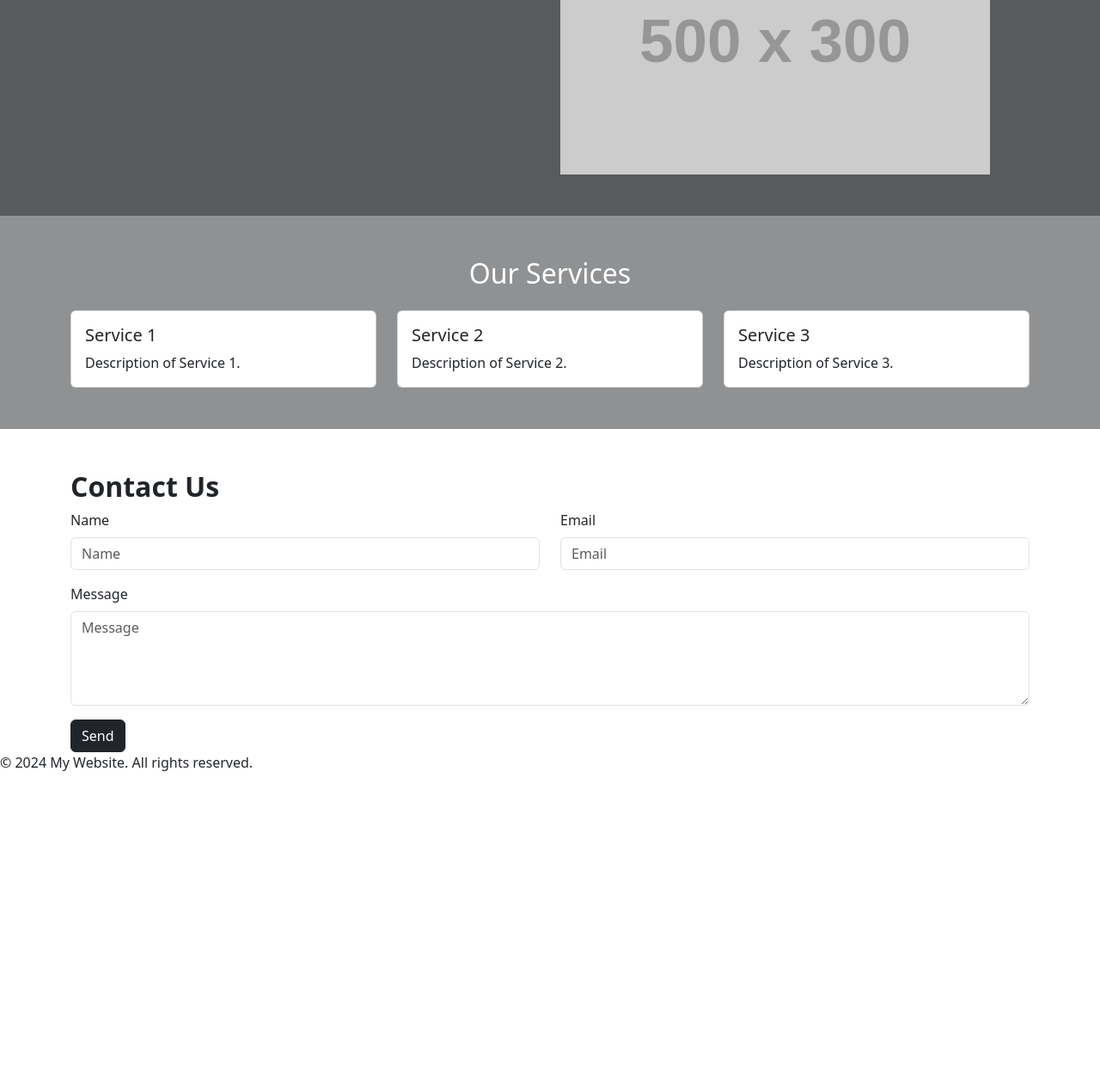
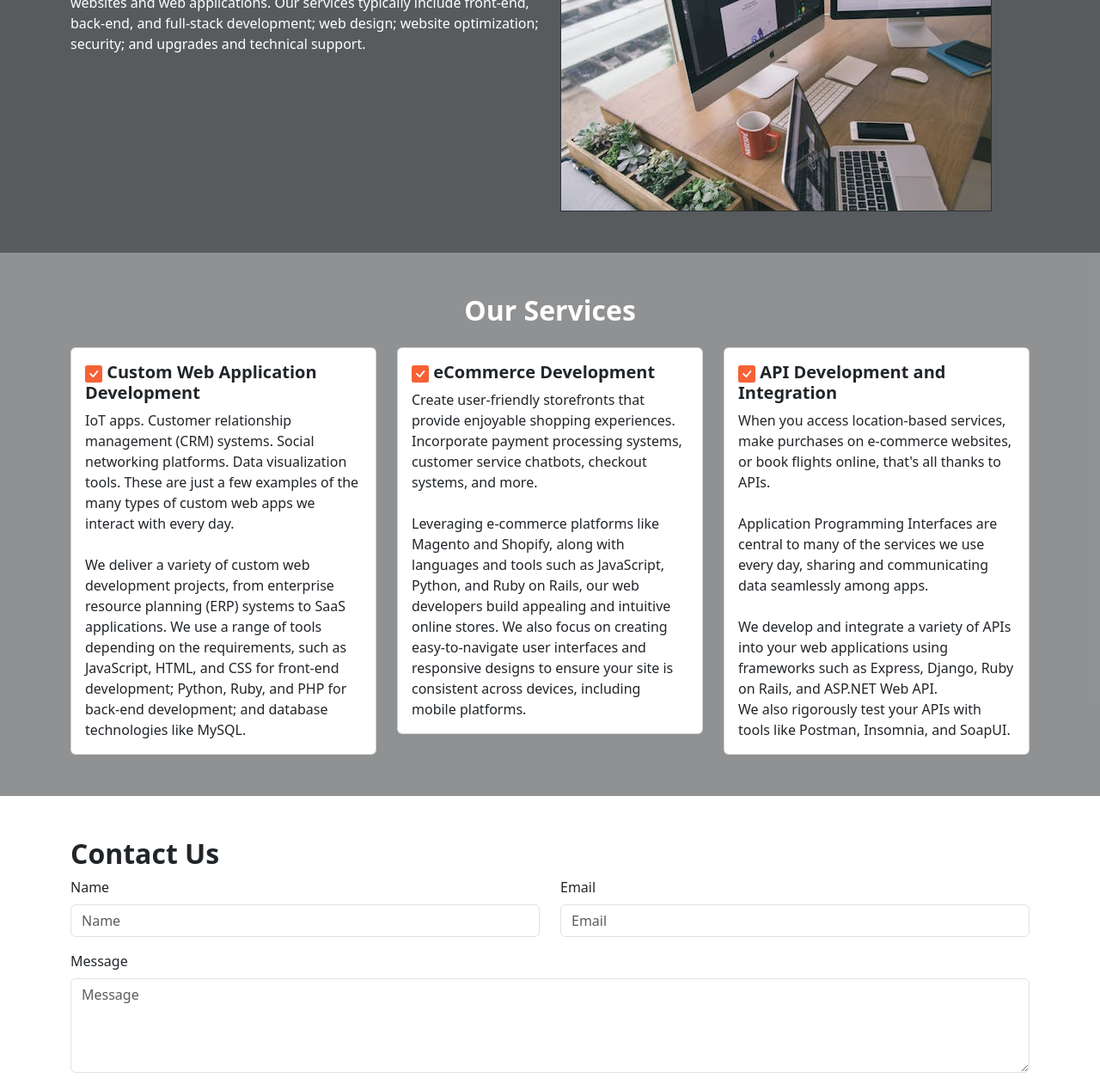
Before and after one commit to JmatthewGit/Zaio-Bootstrap-Project, a plain HTML site: page index.html in a window 1280 px wide. Shown: the part 457-1718 px from the top of the page at 86% size. Before the commit the page ends 1372 px from the top, so only its background shows below. Drawn offline with nearby package versions, Linux system fonts and the light colour scheme; placeholder pictures from the web are drawn by us.

Commit message:
Completed footer/added custom text & img

```diff
--- a/index.html
+++ b/index.html
@@ -6,6 +6,8 @@
     <meta name="viewport" content="width=device-width, initial-scale=1.0">
     <title>My Website</title>
     <link href="https://cdn.jsdelivr.net/npm/bootstrap@5.3.3/dist/css/bootstrap.min.css" rel="stylesheet">
+    <link rel="stylesheet" href="assests">
+    <link rel="shortcut icon" href="assests/Page-icon.svg" type="image/x-icon">
 </head>
 
 <body>
@@ -38,11 +40,11 @@
     <!-- Jumbotron class has been removed by Bootstrap in favour of these utilites -->
 
     <div class="bg-dark-subtle d-flex justify-content-center">
-        <div class="p-5 mb-4">
+        <div class="container p-5 ps-3 mb-4">
             <h2 class="display-5">Welcome to Our Website</h2>
             <p class="lead">We're thrilled to have you here! Discover more about what we do and how we can help you
                 achieve your goals.</p>
-            <a class="text-black" href="#about" role="button">Learn more</a>
+            <a class="text-white btn btn-dark py-2" href="#about" role="button">Learn more</a>
         </div>
     </div>
 
@@ -52,11 +54,13 @@
             <div class="row">
                 <div class="col-md-6">
                     <h2>About Us</h2>
-                    <p>Welcome to our website! We are dedicated to providing quality products and excellent service to
-                        our customers.</p>
+                    <p>Our company specializes in designing, developing, and maintaining websites and web applications.
+                        Our services typically include front-end, back-end, and full-stack development; web design;
+                        website optimization; security; and upgrades and technical support.</p>
                 </div>
                 <div class="col-md-6">
-                    <img src="https://via.placeholder.com/500x300" alt="About Me" class="img-fluid">
+                    <img src="assests/Stock-picture.jpg" alt="About Me"
+                        class="img-fluid border border-dark border-opacity-75">
                 </div>
             </div>
         </div>
@@ -65,29 +69,76 @@
     <!-- Services Section -->
     <section id="services" class="py-5 bg-dark text-white bg-opacity-50">
         <div class="container">
-            <h2 class="text-center mb-4">Our Services</h2>
+            <h2 class="text-center mb-4 fw-semibold">Our Services</h2>
             <div class="row">
                 <div class="col-md-4">
                     <div class="card">
                         <div class="card-body">
-                            <h5 class="card-title">Service 1</h5>
-                            <p class="card-text">Description of Service 1.</p>
+                            <h5 class="card-title fw-semibold"><svg xmlns="http://www.w3.org/2000/svg" width="20"
+                                    height="20" fill="rgb(246,97,53)" class="bi bi-check-square-fill"
+                                    viewBox="0 0 16 16">
+                                    <path
+                                        d="M2 0a2 2 0 0 0-2 2v12a2 2 0 0 0 2 2h12a2 2 0 0 0 2-2V2a2 2 0 0 0-2-2zm10.03 4.97a.75.75 0 0 1 .011 1.05l-3.992 4.99a.75.75 0 0 1-1.08.02L4.324 8.384a.75.75 0 1 1 1.06-1.06l2.094 2.093 3.473-4.425a.75.75 0 0 1 1.08-.022z" />
+                                </svg> Custom Web Application Development</h5>
+                            <p class="card-text">IoT apps. Customer relationship
+                                management (CRM) systems. Social
+                                networking platforms. Data visualization tools. These are just a few examples of the
+                                many types of custom web apps we interact with every day.
+                                <br>
+                                <br>
+                                We deliver a variety of custom web development projects, from enterprise resource
+                                planning (ERP) systems to SaaS applications. We use a range of tools depending on the
+                                requirements, such as JavaScript, HTML, and CSS for front-end development; Python, Ruby,
+                                and PHP for back-end development; and database technologies like MySQL.
+                            </p>
                         </div>
                     </div>
                 </div>
                 <div class="col-md-4">
                     <div class="card">
                         <div class="card-body">
-                            <h5 class="card-title">Service 2</h5>
-                            <p class="card-text">Description of Service 2.</p>
+                            <h5 class="card-title fw-semibold"><svg xmlns="http://www.w3.org/2000/svg" width="20"
+                                    height="20" fill="rgb(246,97,53)" class="bi bi-check-square-fill"
+                                    viewBox="0 0 16 16">
+                                    <path
+                                        d="M2 0a2 2 0 0 0-2 2v12a2 2 0 0 0 2 2h12a2 2 0 0 0 2-2V2a2 2 0 0 0-2-2zm10.03 4.97a.75.75 0 0 1 .011 1.05l-3.992 4.99a.75.75 0 0 1-1.08.02L4.324 8.384a.75.75 0 1 1 1.06-1.06l2.094 2.093 3.473-4.425a.75.75 0 0 1 1.08-.022z" />
+                                </svg> eCommerce Development</h5>
+                            <p class="card-text">Create user-friendly storefronts that provide enjoyable shopping
+                                experiences. Incorporate payment processing systems, customer service chatbots, checkout
+                                systems, and more.
+                                <br>
+                                <br>
+                                Leveraging e-commerce platforms like Magento and Shopify, along with languages and tools
+                                such as JavaScript, Python, and Ruby on Rails, our web developers build appealing and
+                                intuitive online stores. We also focus on creating easy-to-navigate user interfaces and
+                                responsive designs to ensure your site is consistent across devices, including mobile
+                                platforms.
+                            </p>
                         </div>
                     </div>
                 </div>
                 <div class="col-md-4">
                     <div class="card">
                         <div class="card-body">
-                            <h5 class="card-title">Service 3</h5>
-                            <p class="card-text">Description of Service 3.</p>
+                            <h5 class="card-title fw-semibold"><svg xmlns="http://www.w3.org/2000/svg" width="20"
+                                    height="20" fill="rgb(246,97,53)" class="bi bi-check-square-fill"
+                                    viewBox="0 0 16 16">
+                                    <path
+                                        d="M2 0a2 2 0 0 0-2 2v12a2 2 0 0 0 2 2h12a2 2 0 0 0 2-2V2a2 2 0 0 0-2-2zm10.03 4.97a.75.75 0 0 1 .011 1.05l-3.992 4.99a.75.75 0 0 1-1.08.02L4.324 8.384a.75.75 0 1 1 1.06-1.06l2.094 2.093 3.473-4.425a.75.75 0 0 1 1.08-.022z" />
+                                </svg> API Development and Integration</h5>
+                            <p class="card-text">When you access location-based services, make purchases on e-commerce
+                                websites, or book flights online, that's all thanks to APIs.
+                                <br>
+                                <br>
+                                Application Programming Interfaces are central to many of the services we use every day,
+                                sharing and communicating data seamlessly among apps.
+                                <br>
+                                <br>
+                                We develop and integrate a variety of APIs into your web applications using frameworks
+                                such as Express, Django, Ruby on Rails, and ASP.NET Web API.
+                                <br> We also rigorously test
+                                your APIs with tools like Postman, Insomnia, and SoapUI.
+                            </p>
                         </div>
                     </div>
                 </div>
@@ -96,7 +147,7 @@
     </section>
 
     <!-- Contact Section -->
-    <div class="container mt-5">
+    <div class="container mt-5 mb-5">
         <h2 class="text-start mb-2 fw-semibold">Contact Us</h2>
         <form>
             <div class="row">
@@ -117,16 +168,22 @@
         </form>
     </div>
 
+
     <!-- Footer -->
-    <footer>
+    <footer class="bg-light bg-gradient text-dark py-3 d-flex justify-content-center">
         <div>
-            <p>&copy; 2024 My Website. All rights reserved.</p>
+            <p class="d-flex align-items-center m-0">&copy; 2024 My Website. All rights reserved.</p>
         </div>
     </footer>
 
     <!-- Bootstrap JS and dependencies -->
-    <script src="https://code.jquery.com/jquery-3.5.1.slim.min.js"></script>
-    <script src="https://cdn.jsdelivr.net/npm/@popperjs/core@2.
+    <script src="https://cdn.jsdelivr.net/npm/@popperjs/core@2.11.8/dist/umd/popper.min.js"
+        integrity="sha384-I7E8VVD/ismYTF4hNIPjVp/Zjvgyol6VFvRkX/vR+Vc4jQkC+hVqc2pM8ODewa9r"
+        crossorigin="anonymous"></script>
+    <script src="https://cdn.jsdelivr.net/npm/bootstrap@5.3.3/dist/js/bootstrap.min.js"
+        integrity="sha384-0pUGZvbkm6XF6gxjEnlmuGrJXVbNuzT9qBBavbLwCsOGabYfZo0T0to5eqruptLy"
+        crossorigin="anonymous"></script>
 
-John Matthew Ferreira - index.html
-Displaying John Matthew Ferreira - index.html.
+</body>
+
+</html>
```
Also changed, not shown: assests/Page-icon.svg (added), assests/Stock-picture.jpg (added).
